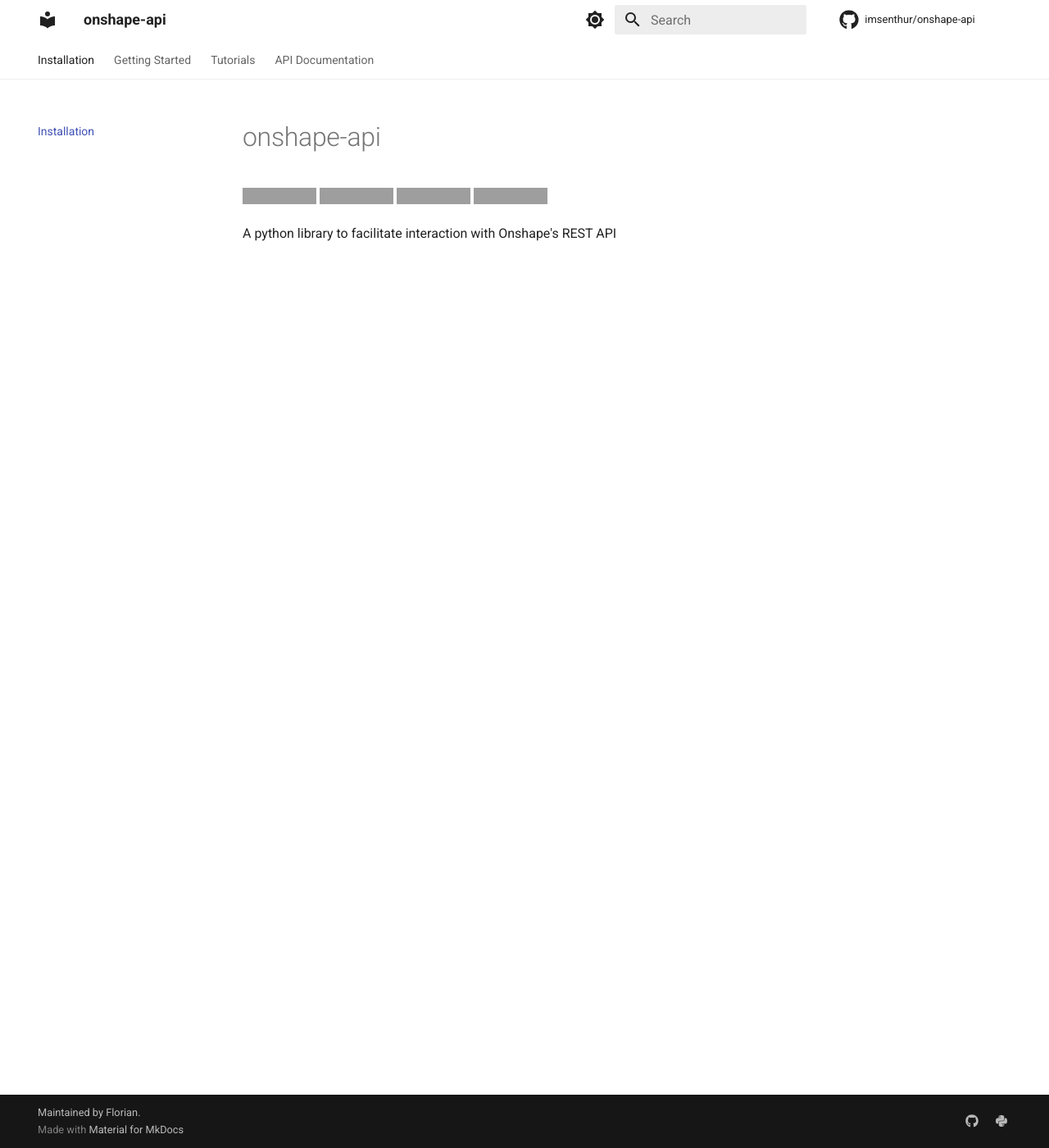
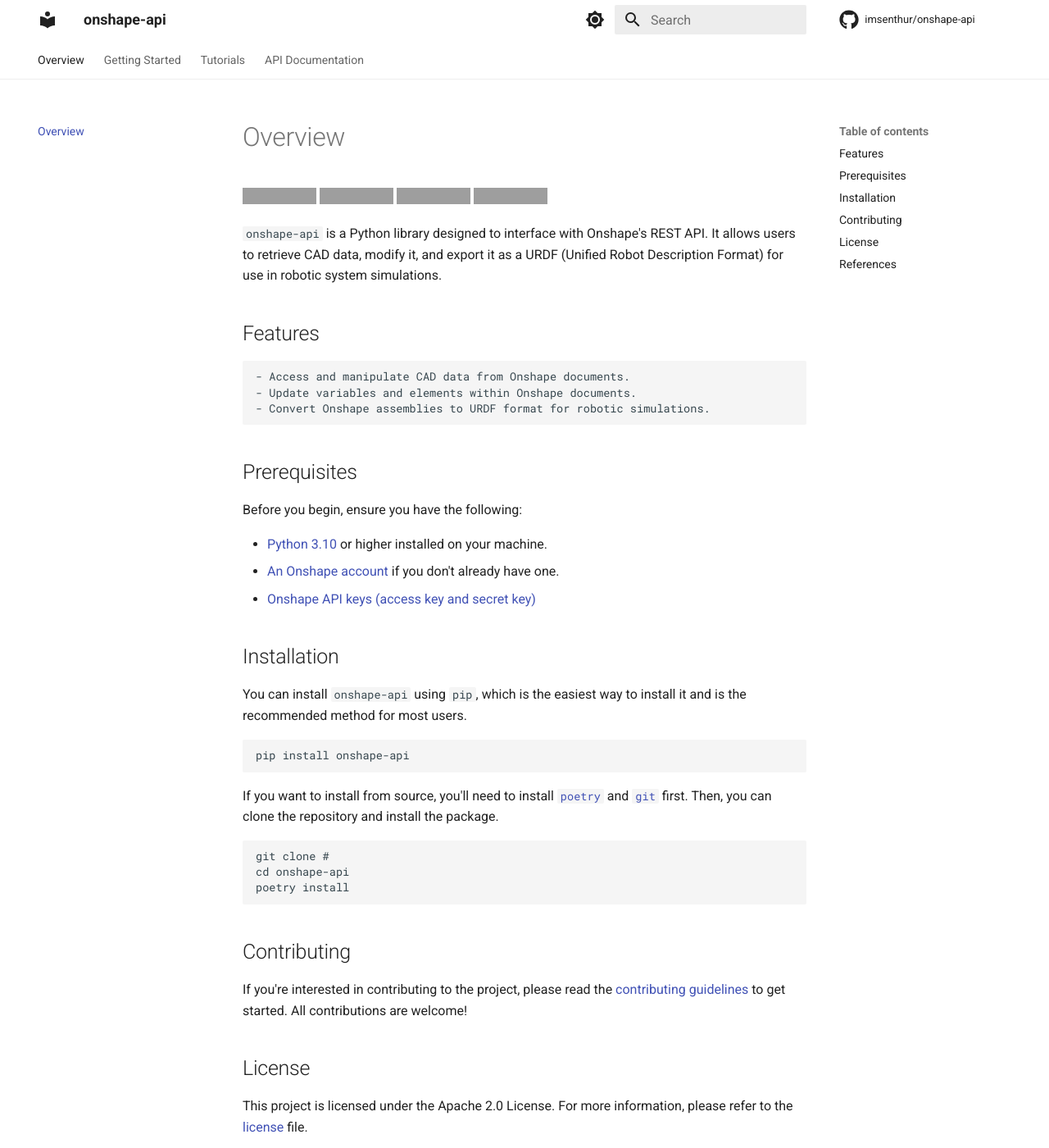
Before and after one commit to senthurayyappan/onshape-robotics-toolkit, an MkDocs documentation site: the page built from docs/index.md, in a window 1280 px wide and 1400 px high. Shown: the whole window at 82% size. Built offline with MkDocs 1.6.1 and Material for MkDocs 9.7.7, drawn with Linux system fonts in a browser that asks for light colours; comment, search, counter and statistics services are not loaded; some of the changed text lies outside the part shown; grey boxes are pictures that could not be loaded.

Commit message:
Added more docs.

````diff
--- a/docs/index.md
+++ b/docs/index.md
@@ -1,8 +1,50 @@
-# onshape-api
-
 [![Release](https://img.shields.io/github/v/release/imsenthur/onshape-api)](https://img.shields.io/github/v/release/imsenthur/onshape-api)
 [![Build status](https://img.shields.io/github/actions/workflow/status/imsenthur/onshape-api/main.yml?branch=main)](https://github.com/imsenthur/onshape-api/actions/workflows/main.yml?query=branch%3Amain)
 [![Commit activity](https://img.shields.io/github/commit-activity/m/imsenthur/onshape-api)](https://img.shields.io/github/commit-activity/m/imsenthur/onshape-api)
 [![License](https://img.shields.io/github/license/imsenthur/onshape-api)](https://img.shields.io/github/license/imsenthur/onshape-api)
 
-A python library to facilitate interaction with Onshape's REST API
+`onshape-api` is a Python library designed to interface with Onshape's REST API. It allows users to retrieve CAD data, modify it, and export it as a URDF (Unified Robot Description Format) for use in robotic system simulations.
+
+## Features
+
+    - Access and manipulate CAD data from Onshape documents.
+    - Update variables and elements within Onshape documents.
+    - Convert Onshape assemblies to URDF format for robotic simulations.
+
+## Prerequisites
+
+Before you begin, ensure you have the following:
+
+- [Python 3.10](https://www.python.org/downloads/release/python-3100/) or higher installed on your machine.
+- [An Onshape account](https://www.onshape.com/en/) if you don't already have one.
+- [Onshape API keys (access key and secret key)](https://onshape-public.github.io/docs/auth/apikeys/)
+
+## Installation
+
+You can install `onshape-api` using `pip`, which is the easiest way to install it and is the recommended method for most users.
+
+```sh
+pip install onshape-api
+```
+
+If you want to install from source, you'll need to install [`poetry`](https://python-poetry.org/docs/) and [`git`](https://git-scm.com/book/en/v2/Getting-Started-Installing-Git) first. Then, you can clone the repository and install the package.
+
+```sh
+git clone #
+cd onshape-api
+poetry install
+```
+
+## Contributing
+
+If you're interested in contributing to the project, please read the [contributing guidelines](#) to get started. All contributions are welcome!
+
+## License
+
+This project is licensed under the Apache 2.0 License. For more information, please refer to the [license](#) file.
+
+## References
+
+- [Onshape API Documentation](https://onshape-public.github.io/docs/)
+- [Onshape API Glassworks Explorer](https://cad.onshape.com/glassworks/explorer/#/)
+- [Onshape to Robot URDF Exporter](https://github.com/Rhoban/onshape-to-robot)
--- a/mkdocs.yml
+++ b/mkdocs.yml
@@ -8,7 +8,7 @@
 copyright: Maintained by <a href="https://imsenthur.com">Florian</a>.
 
 nav:
-  - Installation: index.md
+  - Overview: index.md
   - Getting Started: getting-started.md
   - Tutorials: tutorials.md
   - API Documentation:
````
Also changed, not shown: docs/getting-started.md (+36 -0 lines).
